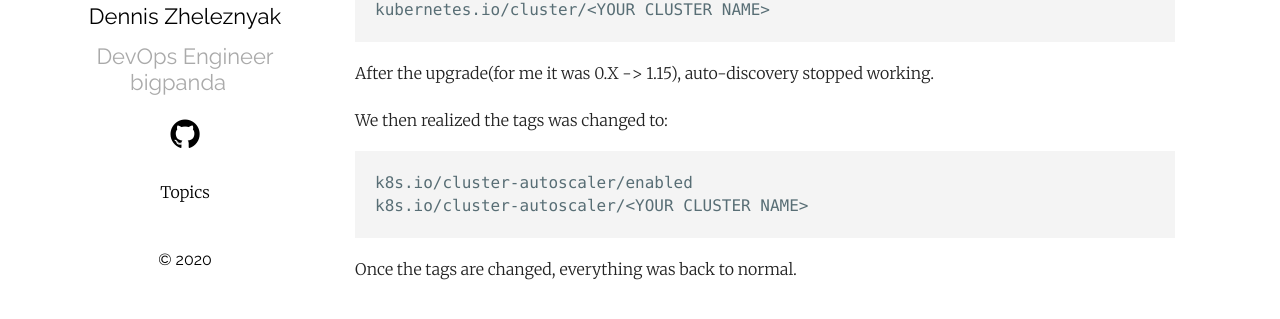
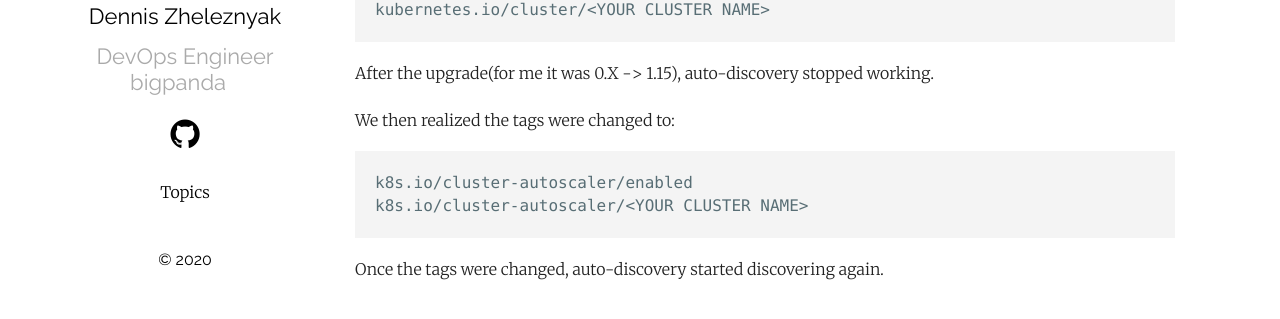
Before and after one commit to denzhel/denzhel.github.io, a Jekyll site: the page built from _posts/2020-05-03-cluster-autoscaler-issue.md, in a window 1280 px wide. Shown: the part 321-640 px from the top of the page. Built offline with Jekyll 4.4.1, drawn with Linux system fonts in a browser that asks for light colours; comment, search, counter and statistics services are not loaded.

Commit message:
Update 2020-05-03-cluster-autoscaler-issue.md

````diff
--- a/_posts/2020-05-03-cluster-autoscaler-issue.md
+++ b/_posts/2020-05-03-cluster-autoscaler-issue.md
@@ -17,7 +17,7 @@ kubernetes.io/cluster/<YOUR CLUSTER NAME>
 
 After the upgrade(for me it was 0.X -> 1.15), auto-discovery stopped working.
 
-We then realized the tags was changed to:
+We then realized the tags were changed to:
 
 
 ```
@@ -25,4 +25,4 @@ k8s.io/cluster-autoscaler/enabled
 k8s.io/cluster-autoscaler/<YOUR CLUSTER NAME>
 ```
 
-Once the tags are changed, everything was back to normal.
+Once the tags were changed, auto-discovery started discovering again.
````
